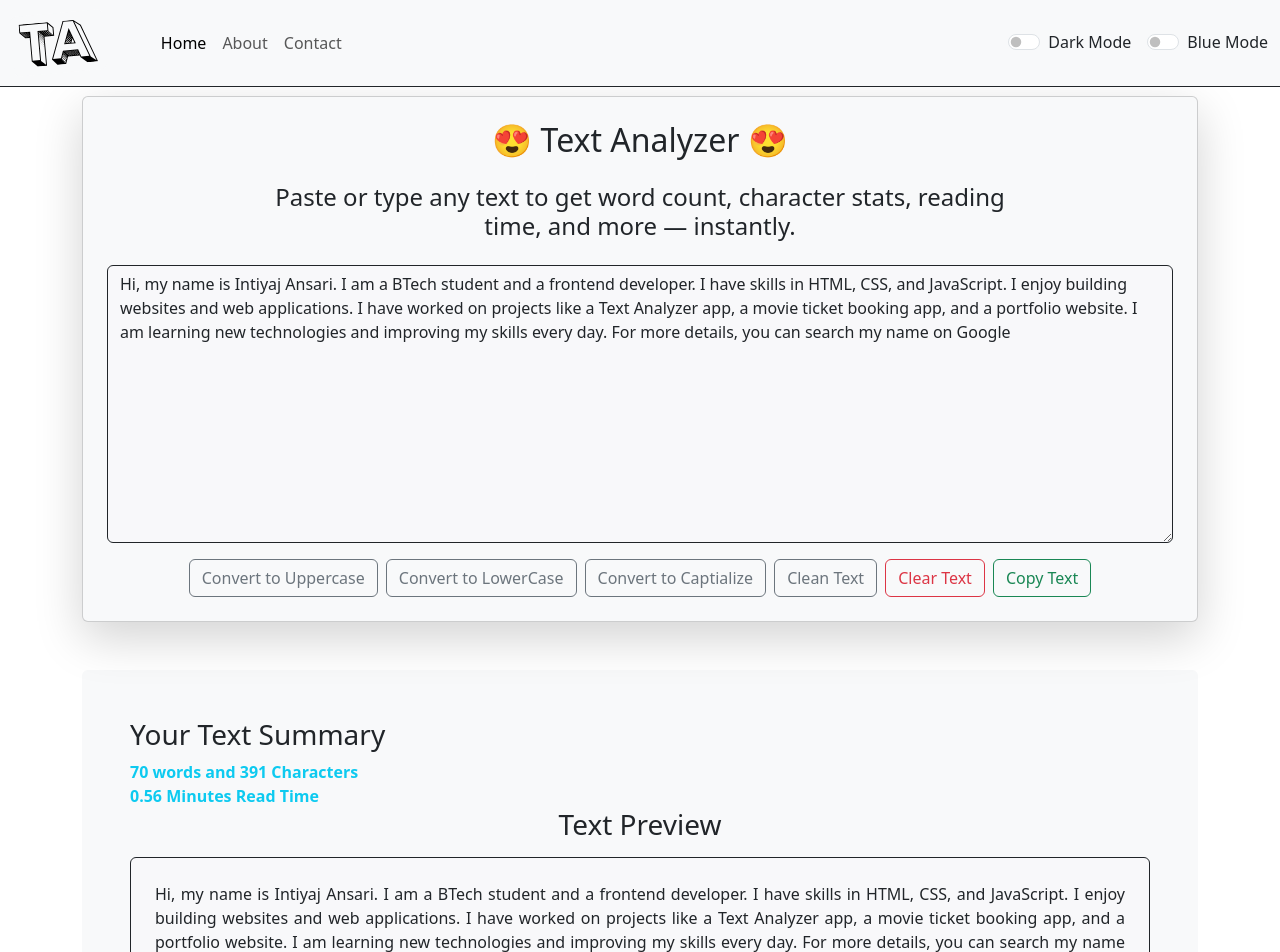
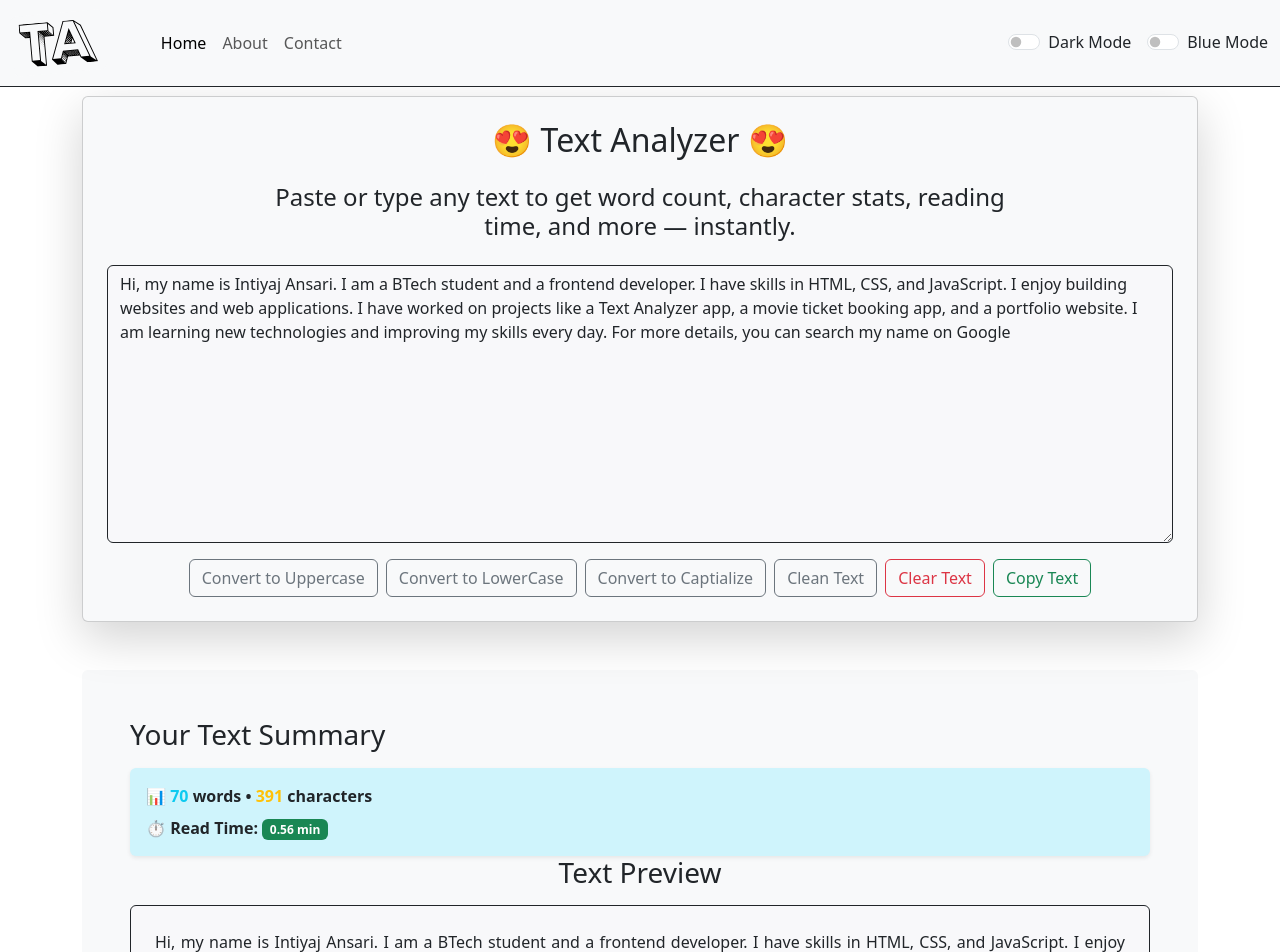
Before and after one commit to Intiyaj-Raj/text-analyzer-web-app, a React (Vite) app: page / in a window 1280 px wide. Shown: the top 952 px of the page. Built offline with nearby package versions, Linux system fonts and the light colour scheme.

Commit message:
improve text stats UI and format read time

```diff
--- a/src/components/Textforms.jsx
+++ b/src/components/Textforms.jsx
@@ -98,8 +98,21 @@ const Textforms = (props) => {
             <div className='container'>
                 <div className={`p-5 rounded text-${props.mode === 'light' ? 'dark' : 'light'} bg-${props.mode === "light" ? "light" : "dark"} text-${props.mode === 'light' ? 'dark' : 'light'}`} >
                     <h3>Your Text Summary</h3>
-                    <p className='fw-bold m-0 p-0 text-info'>{words} words and {chars} Characters</p>
-                    <p className='fw-bold m-0 p-0 text-info'>{0.008 * words} Minutes Read Time</p>
+                    <div className="p-3 rounded shadow-sm bg-info-subtle text-dark mt-3">
+
+                        <p className="m-0 fw-semibold">
+                            📊 <span className="text-info">{words}</span> words •
+                            <span className="text-warning"> {chars}</span> characters
+                        </p>
+
+                        <p className="m-0 mt-2 fw-semibold">
+                            ⏱️ Read Time:
+                            <span className="badge bg-success ms-1">
+                                {(0.008 * words).toFixed(2)} min
+                            </span>
+                        </p>
+
+                    </div>
                     <h3 className={`mb-3 text-center underline text-${props.mode === "light" ? 'dark' : 'light'}`}>Text Preview</h3>
                     <div className={`card-shadow p-4 rounded border border-${props.mode === "light" ? "dark" : "light"} bg-${props.mode === "light" ? "light" : "secondary"} bg-opacity-75`} style={{ textAlign: "justify" }}>
                         <p >{text}</p>
```
